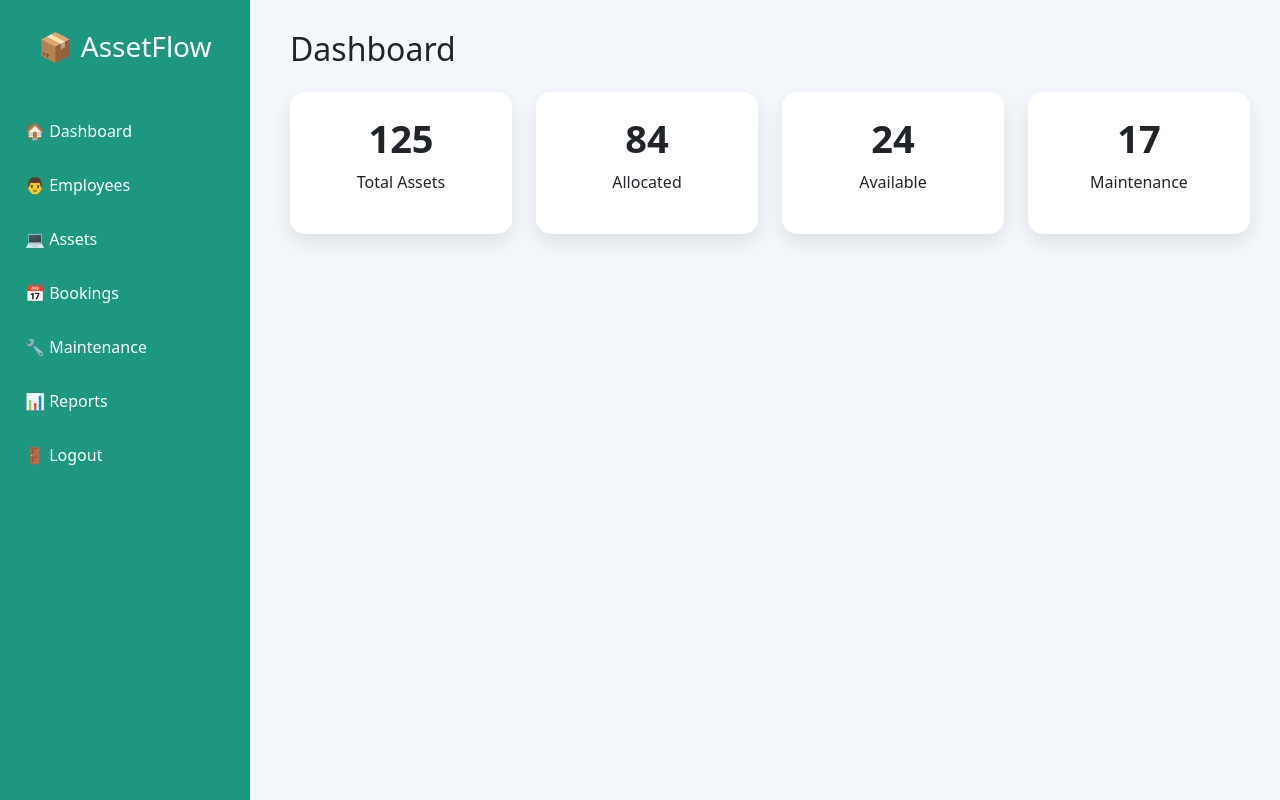
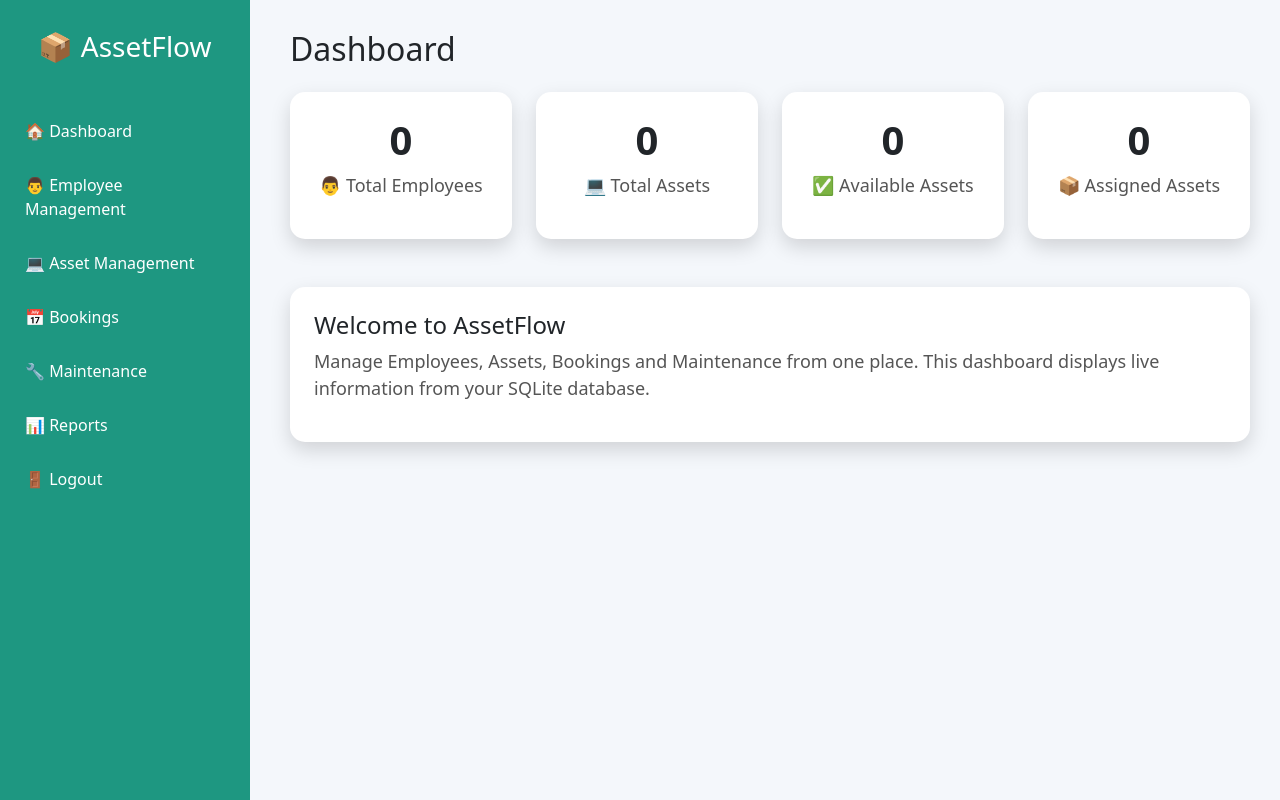
Before and after one commit to thommandrugurusaijyotheeswar/AssetFlow-Odoo-Hackathon-2026, a Flask app: page /dashboard in a window 1280 px wide. Run offline with Flask 3, Linux system fonts and the light colour scheme.

Commit message:
feat: implement asset management CRUD with SQLite

```diff
--- a/app/routes.py
+++ b/app/routes.py
@@ -20,7 +20,22 @@ def login_redirect():
 
 @main.route("/dashboard")
 def dashboard():
-    return render_template("dashboard.html")
+
+    total_employees = Employee.query.count()
+
+    total_assets = Asset.query.count()
+
+    available_assets = Asset.query.filter_by(status="Available").count()
+
+    assigned_assets = Asset.query.filter_by(status="Assigned").count()
+
+    return render_template(
+        "dashboard.html",
+        total_employees=total_employees,
+        total_assets=total_assets,
+        available_assets=available_assets,
+        assigned_assets=assigned_assets
+    )
 
 
 # ---------------- Employees ----------------
@@ -109,3 +124,33 @@ def assign_asset(id):
         asset=asset,
         employees=employees
     )
+@main.route("/edit_asset/<int:id>", methods=["GET", "POST"])
+def edit_asset(id):
+
+    asset = Asset.query.get_or_404(id)
+
+    if request.method == "POST":
+
+        asset.asset_id = request.form["asset_id"]
+        asset.asset_name = request.form["asset_name"]
+        asset.category = request.form["category"]
+        asset.purchase_date = request.form["purchase_date"]
+
+        db.session.commit()
+
+        return redirect("/assets")
+
+    return render_template(
+        "edit_asset.html",
+        asset=asset
+    )
+@main.route("/delete_asset/<int:id>")
+def delete_asset(id):
+
+    asset = Asset.query.get_or_404(id)
+
+    db.session.delete(asset)
+
+    db.session.commit()
+
+    return redirect("/assets")
--- a/app/templates/dashboard.html
+++ b/app/templates/dashboard.html
@@ -8,6 +8,7 @@
     <link href="https://cdn.jsdelivr.net/npm/bootstrap@5.3.3/dist/css/bootstrap.min.css" rel="stylesheet">
 
     <style>
+
         body{
             background:#f4f7fb;
         }
@@ -31,6 +32,7 @@
             color:white;
             text-decoration:none;
             padding:15px 25px;
+            transition:0.3s;
         }
 
         .sidebar a:hover{
@@ -45,13 +47,24 @@
         .card{
             border:none;
             border-radius:15px;
-            box-shadow:0 8px 20px rgba(0,0,0,.1);
+            box-shadow:0 8px 20px rgba(0,0,0,.15);
+            transition:0.3s;
+        }
+
+        .card:hover{
+            transform:translateY(-5px);
         }
 
         .card h2{
-            font-size:38px;
+            font-size:40px;
             font-weight:bold;
         }
+
+        .card p{
+            font-size:18px;
+            color:#555;
+        }
+
     </style>
 
 </head>
@@ -62,11 +75,11 @@
 
     <h3>📦 AssetFlow</h3>
 
-<a href="#">🏠 Dashboard</a>
+    <a href="/dashboard">🏠 Dashboard</a>
 
-<a href="/employees">👨 Employees</a>
+    <a href="/employees">👨 Employee Management</a>
 
-<a href="/assets">💻 Assets</a>
+    <a href="/assets">💻 Asset Management</a>
 
     <a href="#">📅 Bookings</a>
 
@@ -74,23 +87,25 @@
 
     <a href="#">📊 Reports</a>
 
-<a href="#">🚪 Logout</a>
+    <a href="/">🚪 Logout</a>
 
 </div>
 
 <div class="content">
 
-<h2 class="mb-4">Dashboard</h2>
+    <h2 class="mb-4">
+        Dashboard
+    </h2>
 
-<div class="row">
+    <div class="row g-4">
 
         <div class="col-md-3">
 
             <div class="card p-4 text-center">
 
-<h2>125</h2>
+                <h2>{{ total_employees }}</h2>
 
-<p>Total Assets</p>
+                <p>👨 Total Employees</p>
 
             </div>
 
@@ -100,9 +115,9 @@
 
             <div class="card p-4 text-center">
 
-<h2>84</h2>
+                <h2>{{ total_assets }}</h2>
 
-<p>Allocated</p>
+                <p>💻 Total Assets</p>
 
             </div>
 
@@ -112,9 +127,9 @@
 
             <div class="card p-4 text-center">
 
-<h2>24</h2>
+                <h2>{{ available_assets }}</h2>
 
-<p>Available</p>
+                <p>✅ Available Assets</p>
 
             </div>
 
@@ -124,11 +139,26 @@
 
             <div class="card p-4 text-center">
 
-<h2>17</h2>
+                <h2>{{ assigned_assets }}</h2>
 
-<p>Maintenance</p>
+                <p>📦 Assigned Assets</p>
 
             </div>
+
+        </div>
+
+    </div>
+
+    <div class="mt-5">
+
+        <div class="card p-4">
+
+            <h4>Welcome to AssetFlow</h4>
+
+            <p>
+                Manage Employees, Assets, Bookings and Maintenance from one place.
+                This dashboard displays live information from your SQLite database.
+            </p>
 
         </div>
 
```
Also changed, not shown: app/templates/assets.html (+15 -1 lines), app/templates/edit_asset.html (added, +79 -0 lines). Lines whose indentation alone changed are shown as unchanged.
